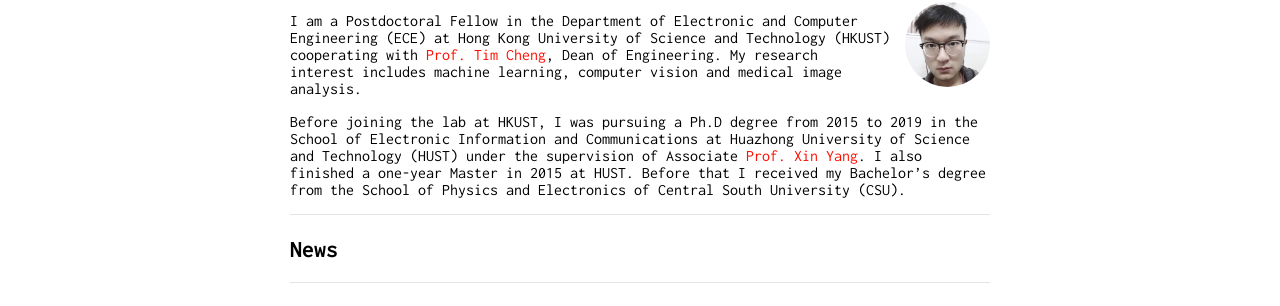
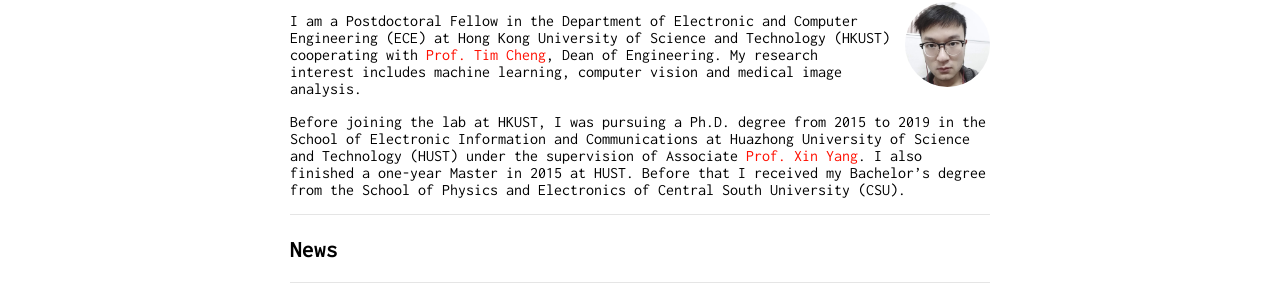
Before and after one commit to Andysis/andysis.github.io, a Jekyll site: the page built from index.md, in a window 1280 px wide. Shown: the part 164-470 px from the top of the page. Built offline with Jekyll 4.4.1, drawn with Linux system fonts in a browser that asks for light colours; our own code applies the rules of GitHub Pages for plain Markdown files.

```diff
--- a/index.md
+++ b/index.md
@@ -8,7 +8,7 @@ layout: default
 
 I am a Postdoctoral Fellow in the Department of Electronic and Computer Engineering (ECE) at Hong Kong University of Science and Technology (HKUST) cooperating with [Prof. Tim Cheng](https://www.seng.ust.hk/web/eng/people_detail.php?id=326), Dean of Engineering. My research interest includes machine learning, computer vision and medical image analysis.
 
-Before joining the lab at HKUST, I was pursuing a Ph.D degree from 2015 to 2019 in the School of Electronic Information and Communications at Huazhong University of Science and Technology (HUST) under the supervision of Associate [Prof. Xin Yang](https://sites.google.com/view/xinyang/home). I also finished a one-year Master in 2015 at HUST. Before that I received my Bachelor's degree from the School of Physics and Electronics of Central South University (CSU).
+Before joining the lab at HKUST, I was pursuing a Ph.D. degree from 2015 to 2019 in the School of Electronic Information and Communications at Huazhong University of Science and Technology (HUST) under the supervision of Associate [Prof. Xin Yang](https://sites.google.com/view/xinyang/home). I also finished a one-year Master in 2015 at HUST. Before that I received my Bachelor's degree from the School of Physics and Electronics of Central South University (CSU).
 
 ---
 
```
